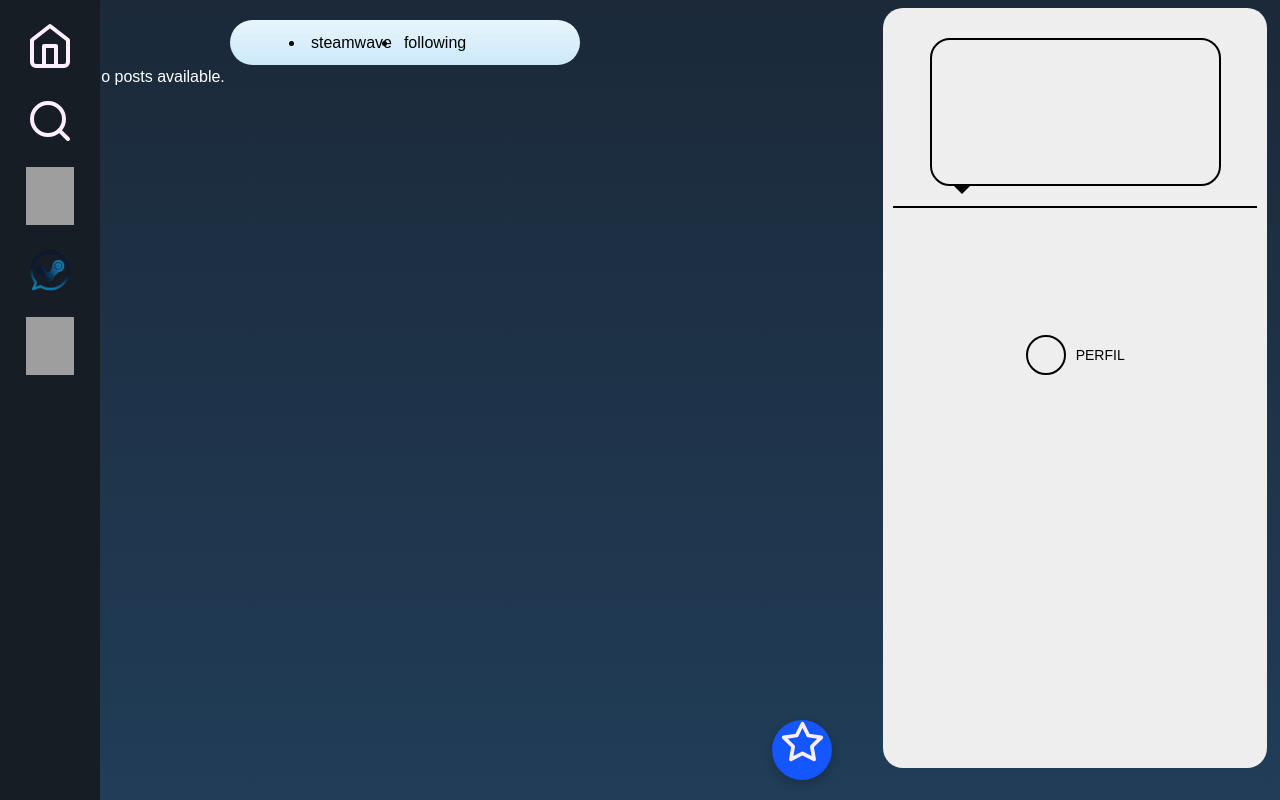
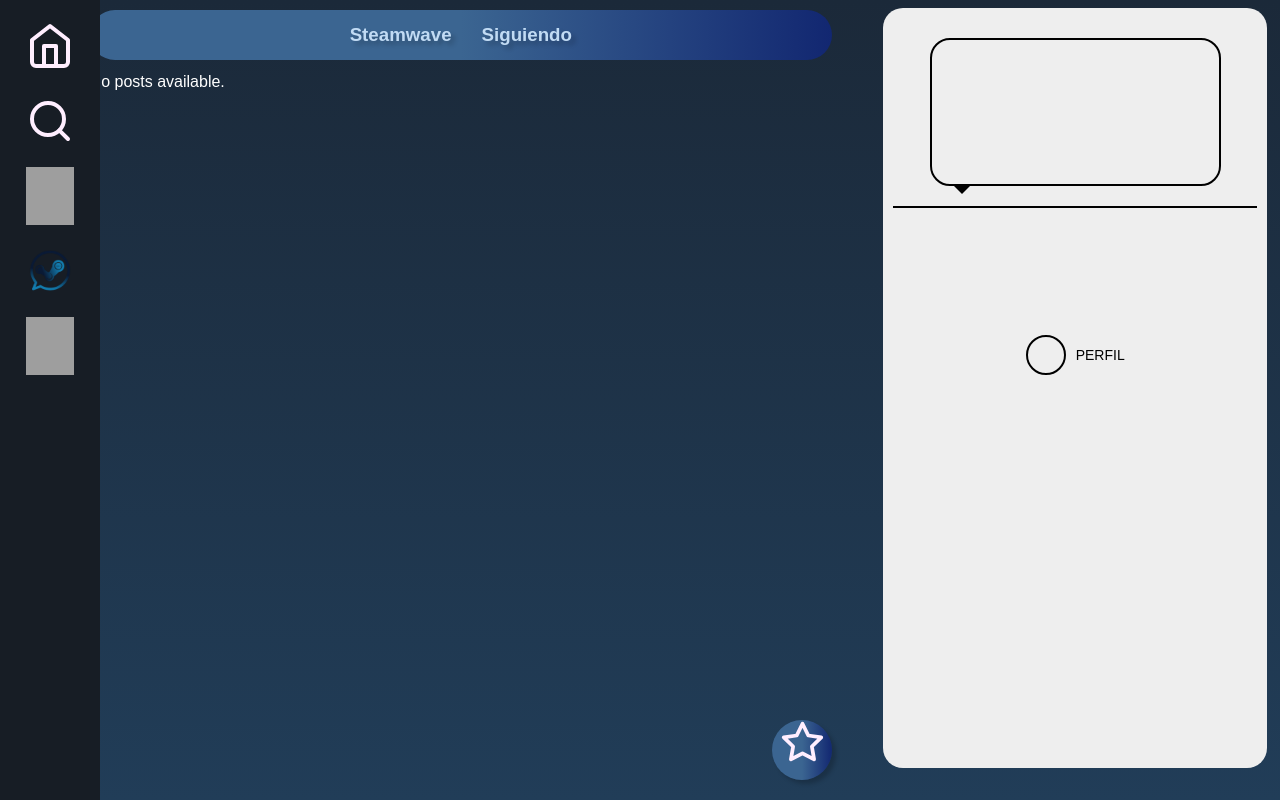
Before and after one commit to Kriol368/SteamWave, a Symfony app: template templates/home/index.html.twig in a window 1280 px wide. Run offline with Twig, Linux system fonts and the light colour scheme; the template is opened without the code that fills it, so the values that code supplies are empty; some libraries are stand-ins or nearby versions; grey boxes are pictures that could not be loaded.

Commit message:
barra superior del home parcialmente acabada

```diff
--- a/public/css/main_content.css
+++ b/public/css/main_content.css
@@ -1,53 +1,62 @@
-/*  ===================================
-    estilo para la barra de arriba
- */
-.feed-options{
-    padding-top: 20px;
+/* estilo para la barra de arriba */
+.nav-home {
+    padding: 10px 0;
     width: 100%;
     display: flex;
 }
-.feed-buttons{
+
+.nav-home ul {
+    margin: 0;
+    padding: 0;
+    display: flex;
+    list-style-type: none;
     width: 100%;
-    margin-left: 140px;
-    margin-right: 34%;
-    height: 2.8rem;
-    background: linear-gradient(#e8f5fc, #cce9f9);
+    height: 50px;
+    background: linear-gradient(to right, #3b6591, #3b6591, #122771);
     outline: none;
     border: none;
     border-radius: 1.625rem;
-    padding: 10px 3.5rem 0 1.5rem;
     font-size: 1rem;
-    display:flex;
     justify-content: center;
 }
-.feed-buttons button{
-    border: 0;
-    background-color: #11111100;
+
+.nav-home ul li {
+    display: flex; /* Se asegura de que los hijos usen flex */
+    align-items: center; /* Centra verticalmente */
+    justify-content: center; /* Centra horizontalmente */
+    margin: 0 15px;
 }
 
-.feed-buttons button:hover {
-    color: #2e4681;
-    background-color: #b1b1b1;
-    border-collapse: collapse;
-    border-radius: 1.625rem;
+.nav-home ul li a {
+    text-decoration: none;
+    transition: color 0.3s;
+    text-shadow: 4px 4px 4px rgb(0 0 0 / 20%);
 }
-/*  ===================================
-    boton para postear
- */
+
+/* Estilo para el enlace seleccionado */
+.nav-home ul li a.selected {
+    color: #b0b0b0;
+    font-weight: bold;
+}
+
+.nav-home ul li a:hover {
+    color: #f0f0f0;
+}
+
+
+/*  boton para postear */
 .post-button{
-    position: fixed;  /* Fija la posición del botón */
-    bottom: 20px;     /* Lo sitúa a 20px del borde inferior */
-    right: 35%;      /* Lo sitúa a 20px del borde derecho */
-    width: 60px;      /* Ancho del botón */
-    height: 60px;     /* Alto del botón */
-    background-color: #1456ff;  /* Color de fondo */
-    color: white;     /* Color del texto */
-    font-size: 30px;   /* Tamaño de la fuente */
-    border: none;     /* Sin borde */
-    border-radius: 50%; /* Hace el botón redondo */
-    box-shadow: 0 4px 10px rgba(0, 0, 0, 0.2);  /* Sombra suave */
-    cursor: pointer; /* Apunta al cursor como mano */
-    transition: background-color 0.3s ease;  /* Animación suave al pasar el cursor */
+    position: fixed;
+    bottom: 20px;
+    right: 35%;
+    width: 60px;
+    height: 60px;
+    background: linear-gradient(to right, #3b6591, #3b6591, #122771);
+    border: none;
+    border-radius: 50%;
+    box-shadow: 4px 4px 4px rgb(0 0 0 / 20%);
+    cursor: pointer;
+    transition: background-color 0.3s ease;
 }
 .post-button img{
     margin: auto;
--- a/templates/home/index.html.twig
+++ b/templates/home/index.html.twig
@@ -3,19 +3,15 @@
 {% block title %}instagram 2{% endblock %}
 
 {% block body %}
+    <!-- barra de arriba -->
     <link rel="stylesheet" href="{{ asset('css/main_content.css') }}"/>
-    <div class="feed-options">
-        <ul class="feed-buttons">
-            <li class="feed-button">
-                <button> steamwave </button>
-            </li>
-            <li class="feed-button">
-                <button> following </button>
-            </li>
-        </ul>
-    </div>
-    <!--    feed    =====================================0
-               aqui debería haber un metodo que cargue posts en la feed y a partir de una plantilla parcial para cada post -->
+    <nav class="nav-home">
+        <ul>
+            <li><a href="#" class="nav-element" ><h3>Steamwave</h3></a></li>
+            <li><a href="#" class="nav-element" ><h3>Siguiendo</h3></a></li>
+            </ul>
+    </nav>
+    <!-- posts -->
     <div class="feed">
         {% include 'partials/_posts_list.html.twig' with { posts: posts } %}
     </div>
```
